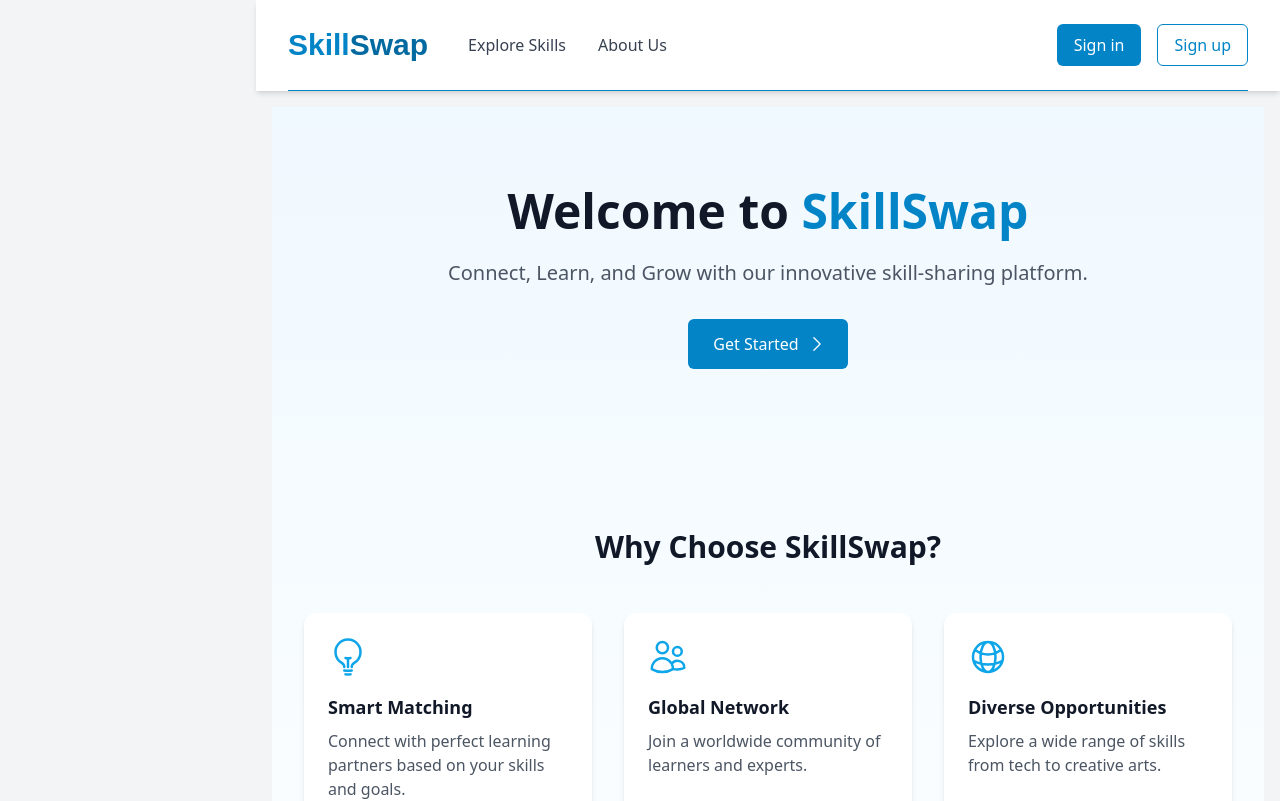
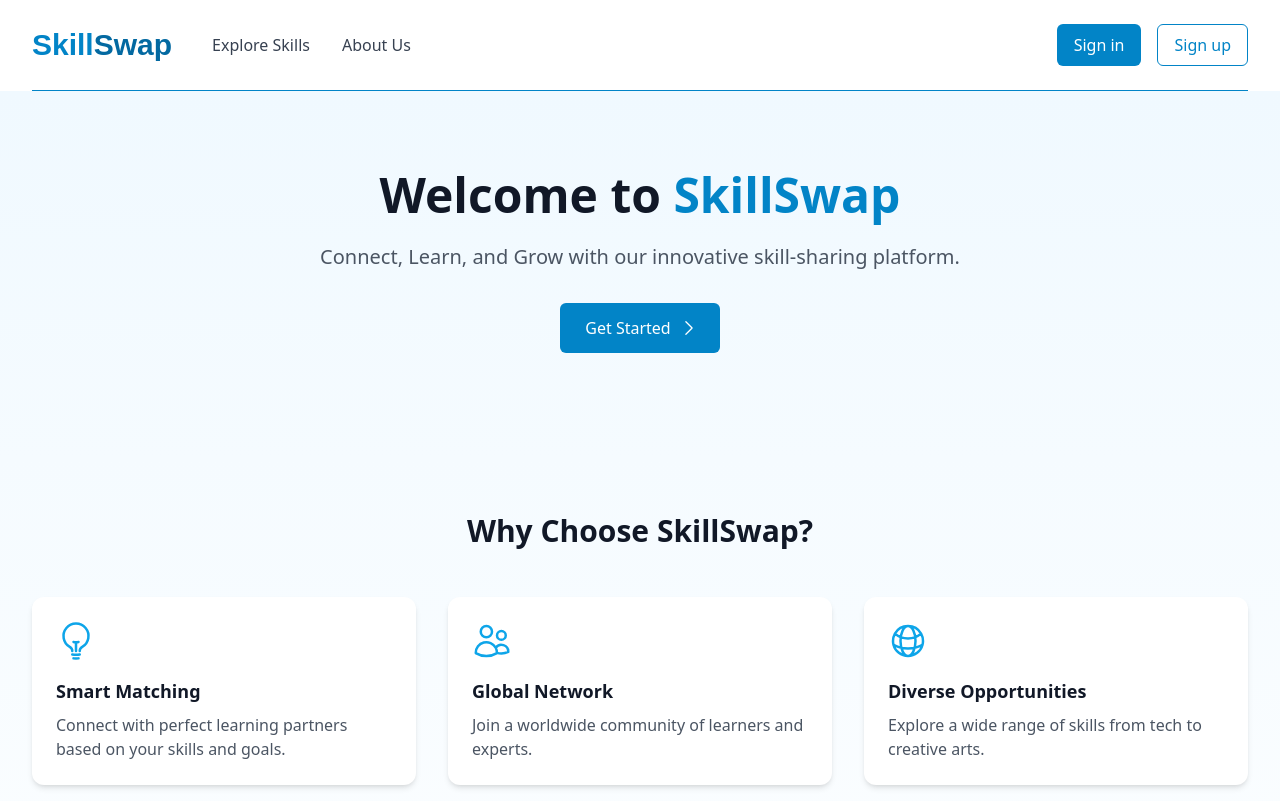
Before and after one commit to Y4SS11N3/SkillSwap, a React (Create React App) app in the folder frontend/: page / in a window 1280 px wide. Shown: the top 801 px of the page. Built offline with nearby package versions, Linux system fonts and the light colour scheme; no server answers.

Commit message:
Implement conditional layout for authenticated and non-authenticated pages

```diff
--- a/frontend/src/App.js
+++ b/frontend/src/App.js
@@ -1,5 +1,5 @@
 import React from 'react';
-import { BrowserRouter as Router, Routes, Route } from 'react-router-dom';
+import { BrowserRouter as Router, Routes, Route, useLocation } from 'react-router-dom';
 import { Provider } from 'react-redux';
 import store from './redux/store';
 import ConditionalHeader from './components/Headers/ConditionalHeader';
@@ -14,15 +14,17 @@ import Exchanges from './pages/Exchanges';
 import Dashboard from './pages/Dashboard';
 import Chat from './pages/Chat';
 
-function App() {
+function AppContent() {
+  const location = useLocation();
+  const isAuthenticated = !!localStorage.getItem('user');
+  const isAuthPage = ['/login', '/register', '/'].includes(location.pathname);
+
   return (
-    <Provider store={store}>
-      <Router>
-        <div className="App min-h-screen bg-gray-100 flex">
-          <ConditionalSidebar />
-          <div className="flex flex-col flex-grow ml-16 md:ml-64">
+    <div className={`App min-h-screen bg-gray-100 ${isAuthenticated && !isAuthPage ? 'flex' : ''}`}>
+      {isAuthenticated && !isAuthPage && <ConditionalSidebar />}
+      <div className={`flex flex-col flex-grow ${isAuthenticated && !isAuthPage ? 'ml-16 md:ml-64' : ''}`}>
         <ConditionalHeader />
-            <main className="flex-grow p-4 overflow-y-auto">
+        <main className={`flex-grow ${isAuthenticated && !isAuthPage ? 'p-4' : ''} overflow-y-auto`}>
           <Routes>
             <Route path="/" element={<Home />} />
             <Route path="/login" element={<Login />} />
@@ -38,6 +40,14 @@ function App() {
         <ConditionalFooter />
       </div>
     </div>
+  );
+}
+
+function App() {
+  return (
+    <Provider store={store}>
+      <Router>
+        <AppContent />
       </Router>
     </Provider>
   );
```
Lines whose indentation alone changed are shown as unchanged.
